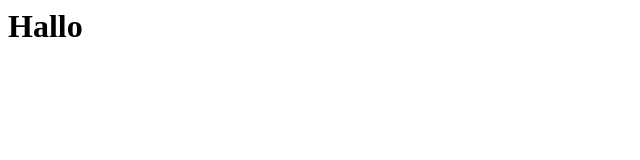
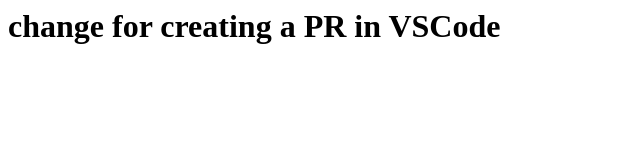
Before and after one commit to hakohl/study-github, a plain HTML site: page index.html in a window 1280 px wide. Shown: the whole page, without its empty margins (0-640 px from the left). Drawn offline with Linux system fonts and the light colour scheme.

Commit message:
commit for initialization a PR in VSCode

```diff
--- a/index.html
+++ b/index.html
@@ -1,5 +1,5 @@
 <html>
     <body>
-        <h1>Hallo</h1>
+        <h1>change for creating a PR in VSCode</h1>
     </body>
 </html>
```
